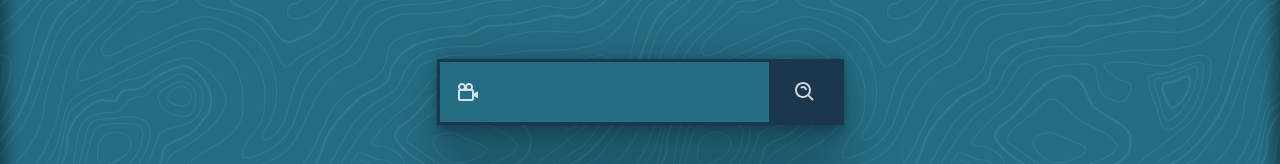
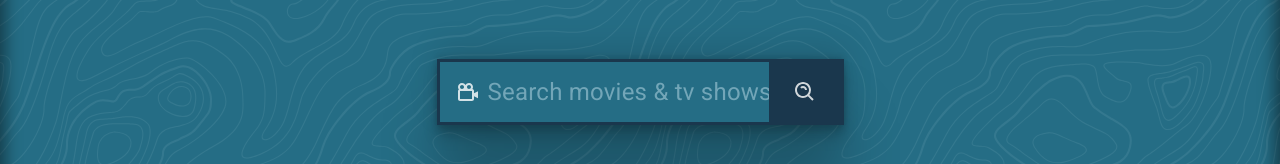
Before and after one commit to minhluc073/react-movie, a React (Create React App) app: page / in a window 1280 px wide. Shown: the part 217-381 px from the top of the page. Built offline with nearby package versions, Linux system fonts and the light colour scheme; no server answers.

Commit message:
enhancement

```diff
--- a/src/components/Header.js
+++ b/src/components/Header.js
@@ -20,7 +20,7 @@ const Header = ({ searchVal = "", setSearch, height = 0}) => {
       id="poster-light"
       style={{
         display: "flex",
-        flexDirection:"column",
+        flexDirection: "column",
         alignItems: "center",
         justifyContent: "center",
         height: `${height === 0 ? "min(70vh, 490px)" : "min(35vh, 245px)"}`,
@@ -51,6 +51,7 @@ const Header = ({ searchVal = "", setSearch, height = 0}) => {
               <BiCameraMovie style={{ color: "rgba(255,255,255,0.8)" }} />
             </InputAdornment>
           }
+          placeholder="Search movies & tv shows"
           sx={{
             color: "primary.contrastText",
             fontSize: "inherit",
@@ -77,7 +78,6 @@ const Header = ({ searchVal = "", setSearch, height = 0}) => {
             />
           </IconButton>
         </Box>
-
       </Box>
     </div>
   );
```
